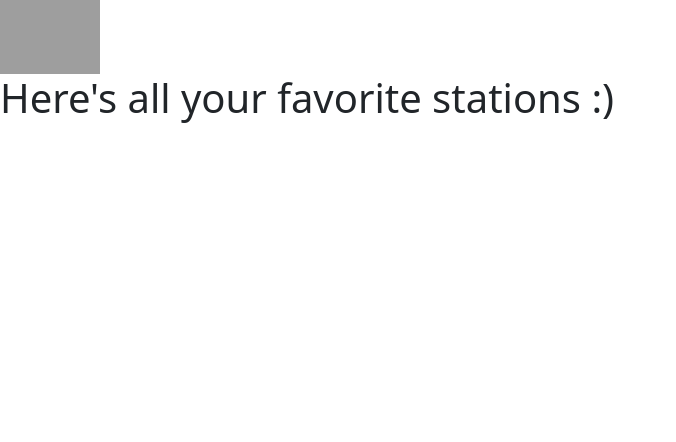
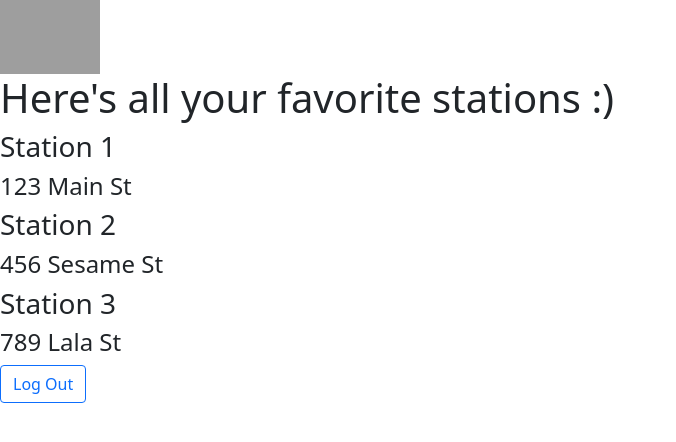
Before and after one commit to clyman23/cytybyke, a Flask app: page /dashboard in a window 1280 px wide. Shown: the part 57-499 px from the top of the page, without its empty margins (0-676 px from the left). Run offline with Flask 2, Linux system fonts and the light colour scheme; grey boxes are pictures that could not be loaded.

Commit message:
adding button to return to public page from dashboard

```diff
--- a/cytybyke/templates/dashboard.html
+++ b/cytybyke/templates/dashboard.html
@@ -2,4 +2,17 @@
 
 {% block content %}
 <h1>Here's all your favorite stations :)</h1>
+
+<h3>Station 1</h3>
+<h4>123 Main St</h4>
+
+<h3>Station 2</h3>
+<h4>456 Sesame St</h4>
+
+<h3>Station 3</h3>
+<h4>789 Lala St</h4>
+
+<div>
+    <a class="btn btn-outline-primary" href="/">Log Out</a>
+</div>
 {% endblock content %}
```
